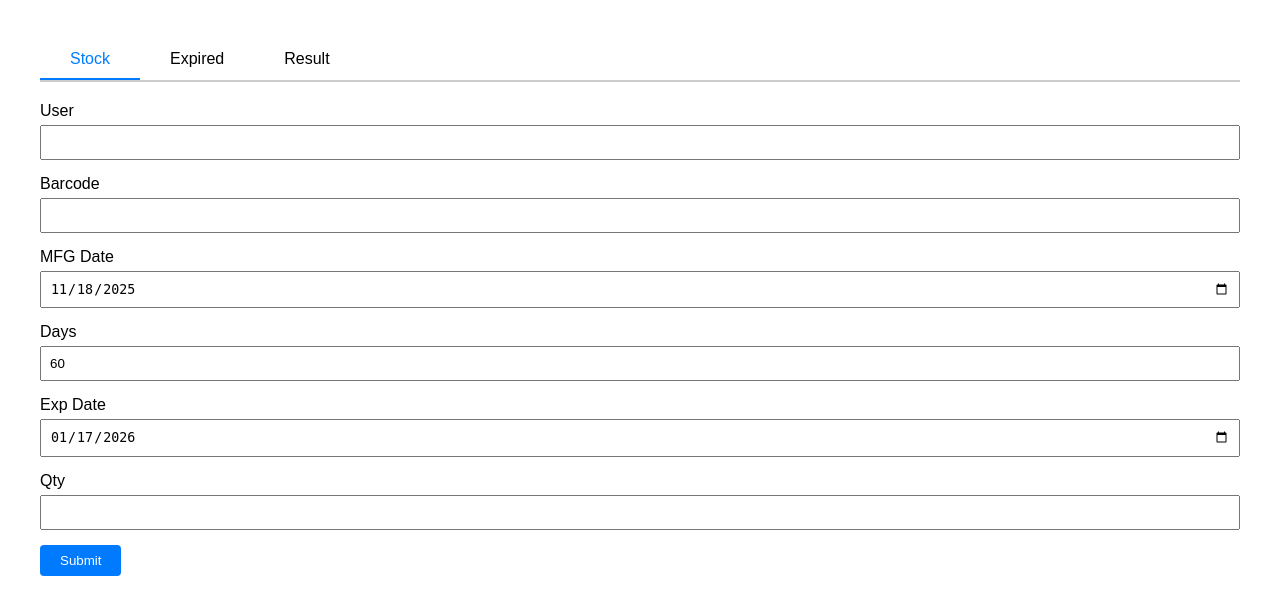
After one commit to nagarajutv11/eemart, a Flask app: page /stock-verification in a window 1280 px wide. The commit adds this page. Shown: the top 615 px of the page. Run offline with Flask 3, Linux system fonts and the light colour scheme.

Commit message:
stock-verification

```diff
--- a/app.py
+++ b/app.py
@@ -1,13 +1,22 @@
 from flask import Flask, request, jsonify, render_template, send_file
 from flask_cors import CORS
-from InvoiceExtractor import InvoiceExtractor
+# from InvoiceExtractor import InvoiceExtractor
 import mimetypes
 import json
+import os
 from io import StringIO
+from datetime import datetime
 
 app = Flask(__name__)
 app.config['TEMPLATES_AUTO_RELOAD'] = True
 CORS(app)
+
+# Data directory
+DATA_DIR = 'data'
+STOCK_FILE = os.path.join(DATA_DIR, 'stock.json')
+EXPIRED_FILE = os.path.join(DATA_DIR, 'expired.json')
+# Ensure data directory exists
+os.makedirs(DATA_DIR, exist_ok=True)
 
 def read_dict_from_file(file_path: str) -> dict:
     result = {}
@@ -18,8 +27,8 @@ def read_dict_from_file(file_path: str) -> dict:
                 key, value = line.split('=', 1)
                 result[key.strip()] = value.strip()
     return result
-vars = read_dict_from_file('vars.env')
-ie = InvoiceExtractor(vars['GEMINI_API_KEY'])
+# vars = read_dict_from_file('vars.env')
+# ie = InvoiceExtractor(vars['GEMINI_API_KEY'])
 
 # File to store vendor data
 FILE_PATH = "vendors.json"
@@ -110,6 +119,19 @@ def write_json_file(filename, data):
     with open(filename, "w", encoding="utf-8") as file:
         json.dump(data, file, indent=4)
 
+def extract_date_from_datetime(datetime_str):
+    """Extract date part from datetime string (ISO format: YYYY-MM-DD HH:MM:SS)"""
+    if not datetime_str:
+        return ''
+
+    # Use single format: ISO 8601 format (YYYY-MM-DD HH:MM:SS)
+    try:
+        dt = datetime.strptime(datetime_str, '%Y-%m-%d %H:%M:%S')
+        return dt.strftime('%Y-%m-%d')
+    except ValueError:
+        # If parsing fails, return empty string
+        return ''
+
 @app.route('/price-admin')
 def price_admin():
     return render_template('price-admin.html')
@@ -117,6 +139,10 @@ def price_admin():
 @app.route('/price-calculator')
 def price_calculator():
     return render_template('price-calculator.html')
+
+@app.route('/stock-verification')
+def stock_verification():
+    return render_template('stock-verification.html')
 
 @app.route("/price-load", methods=["GET"])
 def price_load():
@@ -161,5 +187,172 @@ def price_delete():
     write_json_file(PRICE_PATH, new_data)
     return jsonify({"message": "Object deleted successfully"}), 200
 
+@app.route('/stock', methods=['POST'])
+def add_stock():
+    """Add a stock entry"""
+    try:
+        data = request.get_json()
+
+        # Validate required fields
+        required_fields = ['user', 'barcode', 'mfgdate', 'days', 'expdate', 'qty', 'createdon']
+        for field in required_fields:
+            if field not in data:
+                return jsonify({'error': f'Missing required field: {field}'}), 400
+
+        # Load existing stock entries
+        stock_entries = read_json_file(STOCK_FILE)
+
+        # Add new entry
+        stock_entry = {
+            'user': data['user'],
+            'barcode': data['barcode'],
+            'mfgdate': data['mfgdate'],
+            'days': data['days'],
+            'expdate': data['expdate'],
+            'qty': data['qty'],
+            'createdon': data['createdon']
+        }
+
+        stock_entries.append(stock_entry)
+        write_json_file(STOCK_FILE, stock_entries)
+
+        return jsonify({'message': 'Stock entry added successfully', 'data': stock_entry}), 201
+
+    except Exception as e:
+        return jsonify({'error': str(e)}), 500
+
+@app.route('/expired', methods=['POST'])
+def add_expired():
+    """Add an expired entry"""
+    try:
+        data = request.get_json()
+
+        # Validate required fields
+        required_fields = ['user', 'barcode', 'qty', 'createdon']
+        for field in required_fields:
+            if field not in data:
+                return jsonify({'error': f'Missing required field: {field}'}), 400
+
+        # Load existing expired entries
+        expired_entries = read_json_file(EXPIRED_FILE)
+
+        # Add new entry
+        expired_entry = {
+            'user': data['user'],
+            'barcode': data['barcode'],
+            'qty': data['qty'],
+            'createdon': data['createdon']
+        }
+
+        expired_entries.append(expired_entry)
+        write_json_file(EXPIRED_FILE, expired_entries)
+
+        return jsonify({'message': 'Expired entry added successfully', 'data': expired_entry}), 201
+
+    except Exception as e:
+        return jsonify({'error': str(e)}), 500
+
+@app.route('/results', methods=['GET'])
+def get_results():
+    """Get aggregated results by user and date"""
+    try:
+        stock_entries = read_json_file(STOCK_FILE)
+        expired_entries = read_json_file(EXPIRED_FILE)
+
+        # Dictionary to store results: {(user, date): {'stock': count, 'expired': count}}
+        results_dict = {}
+
+        # Process stock entries
+        for entry in stock_entries:
+            user = entry.get('user', '')
+            datetime_str = entry.get('createdon', '')
+            date = extract_date_from_datetime(datetime_str)
+            key = (user, date)
+
+            if key not in results_dict:
+                results_dict[key] = {'user': user, 'date': date, 'stock': 0, 'expired': 0}
+
+            results_dict[key]['stock'] += 1
+
+        # Process expired entries
+        for entry in expired_entries:
+            user = entry.get('user', '')
+            datetime_str = entry.get('createdon', '')
+            date = extract_date_from_datetime(datetime_str)
+            key = (user, date)
+
+            if key not in results_dict:
+                results_dict[key] = {'user': user, 'date': date, 'stock': 0, 'expired': 0}
+
+            results_dict[key]['expired'] += 1
+
+        # Convert to list
+        results = list(results_dict.values())
+
+        return jsonify(results), 200
+
+    except Exception as e:
+        return jsonify({'error': str(e)}), 500
+
+@app.route('/export/stock', methods=['GET'])
+def export_stock():
+    """Export all stock entries as CSV"""
+    try:
+        stock_entries = read_json_file(STOCK_FILE)
+
+        if not stock_entries:
+            return jsonify({'error': 'No stock entries found'}), 404
+
+        # Create CSV in memory
+        output = StringIO()
+        fieldnames = ['user', 'barcode', 'mfgdate', 'days', 'expdate', 'qty', 'createdon']
+        writer = csv.DictWriter(output, fieldnames=fieldnames)
+
+        writer.writeheader()
+        for entry in stock_entries:
+            writer.writerow(entry)
+
+        # Create response with CSV content
+        response = Response(
+            output.getvalue(),
+            mimetype='text/csv',
+            headers={'Content-Disposition': 'attachment; filename=stock_export.csv'}
+        )
+
+        return response
+
+    except Exception as e:
+        return jsonify({'error': str(e)}), 500
+
+@app.route('/export/expired', methods=['GET'])
+def export_expired():
+    """Export all expired entries as CSV"""
+    try:
+        expired_entries = read_json_file(EXPIRED_FILE)
+
+        if not expired_entries:
+            return jsonify({'error': 'No expired entries found'}), 404
+
+        # Create CSV in memory
+        output = StringIO()
+        fieldnames = ['user', 'barcode', 'qty', 'createdon']
+        writer = csv.DictWriter(output, fieldnames=fieldnames)
+
+        writer.writeheader()
+        for entry in expired_entries:
+            writer.writerow(entry)
+
+        # Create response with CSV content
+        response = Response(
+            output.getvalue(),
+            mimetype='text/csv',
+            headers={'Content-Disposition': 'attachment; filename=expired_export.csv'}
+        )
+
+        return response
+
+    except Exception as e:
+        return jsonify({'error': str(e)}), 500
+
 if __name__ == '__main__':
     app.run(host='0.0.0.0', port=8081)
--- a/templates/index.html
+++ b/templates/index.html
@@ -2,3 +2,4 @@
 <a href="/voucher" style="display: block;">Voucher</a>
 <a href="/price-admin" style="display: block;">Admin Price</a>
 <a href="/price-calculator" style="display: block;">Price Calculator</a>
+<a href="/stock-verification" style="display: block;">Stock Verification</a>
--- /dev/null
+++ b/templates/stock-verification.html
@@ -0,0 +1,328 @@
+<!DOCTYPE html>
+<html lang="en">
+<head>
+    <meta charset="UTF-8">
+    <meta name="viewport" content="width=device-width, initial-scale=1.0">
+    <title>Stock Verification</title>
+    <style>
+        body { font-family: Arial, sans-serif; margin: 40px; }
+        .tabs { display: flex; border-bottom: 2px solid #ccc; margin-bottom: 20px; }
+        .tab {
+            padding: 10px 30px;
+            cursor: pointer;
+            border: none;
+            background: none;
+            outline: none;
+            font-size: 16px;
+            border-bottom: 2px solid transparent;
+            transition: border 0.2s;
+        }
+        .tab.active { border-bottom: 2px solid #007bff; color: #007bff; }
+        .tab-content { display: none; }
+        .tab-content.active { display: block; }
+        .form-group { margin-bottom: 15px; }
+        label { display: block; margin-bottom: 5px; }
+        input[type="text"], input[type="date"], input[type="number"] {
+            width: 100%;
+            padding: 8px;
+            box-sizing: border-box;
+        }
+        button[type="submit"] {
+            padding: 8px 20px;
+            background: #007bff;
+            color: #fff;
+            border: none;
+            border-radius: 4px;
+            cursor: pointer;
+        }
+        button[type="submit"]:hover { background: #0056b3; }
+    </style>
+</head>
+<body>
+    <div class="tabs">
+        <button class="tab active" data-tab="stock">Stock</button>
+        <button class="tab" data-tab="expired">Expired</button>
+        <button class="tab" data-tab="result">Result</button>
+    </div>
+    <div id="stock" class="tab-content active">
+        <form id="stockForm">
+            <div class="form-group">
+                <label for="stockUser">User</label>
+                <input type="text" id="stockUser" name="user" required>
+            </div>
+            <div class="form-group">
+                <label for="stockBarcode">Barcode</label>
+                <input type="text" id="stockBarcode" name="barcode" required>
+            </div>
+            <div class="form-group">
+                <label for="stockMFGDate">MFG Date</label>
+                <input type="date" id="stockMFGDate" name="mfgdate" required>
+            </div>
+            <div class="form-group">
+                <label for="stockDays">Days</label>
+                <input type="number" id="stockDays" name="days" required>
+            </div>
+            <div class="form-group">
+                <label for="stockExpDate">Exp Date</label>
+                <input type="date" id="stockExpDate" name="expdate" required>
+            </div>
+            <div class="form-group">
+                <label for="stockQty">Qty</label>
+                <input type="number" id="stockQty" name="qty" required>
+            </div>
+            <button type="submit">Submit</button>
+        </form>
+    </div>
+    <div id="expired" class="tab-content">
+        <form id="expiredForm">
+            <div class="form-group">
+                <label for="expiredUser">User</label>
+                <input type="text" id="expiredUser" name="user" required>
+            </div>
+            <div class="form-group">
+                <label for="expiredBarcode">Barcode</label>
+                <input type="text" id="expiredBarcode" name="barcode" required>
+            </div>
+            <div class="form-group">
+                <label for="expiredQty">Qty</label>
+                <input type="number" id="expiredQty" name="qty" required>
+            </div>
+            <button type="submit">Submit</button>
+        </form>
+    </div>
+    <div id="result" class="tab-content">
+        <div id="result-summary" style="margin-bottom:20px;"></div>
+        <div id="user-cards" style="display:flex;flex-wrap:wrap;gap:16px;margin-bottom:20px;"></div>
+    <div id="result-grid"></div>
+    <div id="user-daily-grid" style="margin-top:24px;"></div>
+    </div>
+    <script>
+        // --- Expired tab logic ---
+        const expiredForm = document.getElementById('expiredForm');
+        expiredForm.addEventListener('submit', function(e) {
+            e.preventDefault();
+            let valid = true;
+            Array.from(expiredForm.elements).forEach(el => {
+                if (el.hasAttribute('required') && !el.value) {
+                    el.style.borderColor = 'red';
+                    valid = false;
+                } else {
+                    el.style.borderColor = '';
+                }
+            });
+            if (!valid) return;
+
+            const user = document.getElementById('expiredUser').value;
+            const barcode = document.getElementById('expiredBarcode').value;
+            const qty = Number(document.getElementById('expiredQty').value);
+            function pad(n) { return n < 10 ? '0' + n : n; }
+            const now = new Date();
+            const createdon = now.getFullYear() + '-' + pad(now.getMonth()+1) + '-' + pad(now.getDate()) + ' ' + pad(now.getHours()) + ':' + pad(now.getMinutes()) + ':' + pad(now.getSeconds());
+            const payload = { user, barcode, qty, createdon };
+
+            fetch('/expired', {
+                method: 'POST',
+                headers: { 'Content-Type': 'application/json' },
+                body: JSON.stringify(payload)
+            })
+            .then(async resp => {
+                if (!resp.ok) throw new Error(await resp.text());
+                alert('Expired submitted successfully!');
+                document.getElementById('expiredBarcode').value = '';
+                document.getElementById('expiredQty').value = '';
+            })
+            .catch(err => {
+                alert('Failed to submit expired: ' + err.message);
+            });
+        });
+        const tabs = document.querySelectorAll('.tab');
+        const tabContents = document.querySelectorAll('.tab-content');
+        tabs.forEach(tab => {
+            tab.addEventListener('click', () => {
+                tabs.forEach(t => t.classList.remove('active'));
+                tab.classList.add('active');
+                tabContents.forEach(tc => tc.classList.remove('active'));
+                document.getElementById(tab.dataset.tab).classList.add('active');
+                if (tab.dataset.tab === 'result') {
+                    loadResults();
+                }
+            });
+        });
+
+        // --- Stock tab logic ---
+        function formatDate(date) {
+            // Returns yyyy-mm-dd
+            return date.toISOString().slice(0, 10);
+        }
+
+        function addDays(date, days) {
+            const d = new Date(date);
+            d.setDate(d.getDate() + Number(days));
+            return d;
+        }
+
+        const stockForm = document.getElementById('stockForm');
+        const mfgInput = document.getElementById('stockMFGDate');
+        const daysInput = document.getElementById('stockDays');
+        const expInput = document.getElementById('stockExpDate');
+
+        // Set defaults on page load
+        function setStockDefaults() {
+            const today = new Date();
+            mfgInput.value = formatDate(today);
+            daysInput.value = 60;
+            expInput.value = formatDate(addDays(today, 60));
+        }
+        setStockDefaults();
+
+        // When MFGDate or Days changes, update ExpDate
+        function updateExpDate() {
+            if (mfgInput.value && daysInput.value) {
+                const mfgDate = new Date(mfgInput.value);
+                const days = Number(daysInput.value);
+                expInput.value = formatDate(addDays(mfgDate, days));
+            }
+        }
+
+        // When ExpDate and Days changes, update MFGDate
+        function updateMfgDateFromExp() {
+            if (expInput.value && daysInput.value) {
+                const expDate = new Date(expInput.value);
+                const days = Number(daysInput.value);
+                const mfgDate = addDays(expDate, -days);
+                mfgInput.value = formatDate(mfgDate);
+            }
+        }
+
+        // When ExpDate and MFGDate changes, update Days
+        function updateDaysFromDates() {
+            if (mfgInput.value && expInput.value) {
+                const mfgDate = new Date(mfgInput.value);
+                const expDate = new Date(expInput.value);
+                const diff = Math.round((expDate - mfgDate) / (1000 * 60 * 60 * 24));
+                daysInput.value = diff;
+            }
+        }
+
+        mfgInput.addEventListener('change', () => {
+            updateExpDate();
+        });
+        daysInput.addEventListener('change', () => {
+            updateExpDate();
+        });
+        expInput.addEventListener('change', () => {
+            updateMfgDateFromExp();
+        });
+
+        // On submit, validate required fields and clear on success
+        stockForm.addEventListener('submit', function(e) {
+            e.preventDefault();
+            let valid = true;
+            Array.from(stockForm.elements).forEach(el => {
+                if (el.hasAttribute('required') && !el.value) {
+                    el.style.borderColor = 'red';
+                    valid = false;
+                } else {
+                    el.style.borderColor = '';
+                }
+            });
+            if (!valid) return;
+
+            // Prepare payload for /stock API
+            const user = document.getElementById('stockUser').value;
+            const barcode = document.getElementById('stockBarcode').value;
+            const mfgdate = document.getElementById('stockMFGDate').value;
+            const days = Number(document.getElementById('stockDays').value);
+            const expdate = document.getElementById('stockExpDate').value;
+            const qty = Number(document.getElementById('stockQty').value);
+            // Format createdon as YYYY-MM-DD HH:MM:SS
+            function pad(n) { return n < 10 ? '0' + n : n; }
+            const now = new Date();
+            const createdon = now.getFullYear() + '-' + pad(now.getMonth()+1) + '-' + pad(now.getDate()) + ' ' + pad(now.getHours()) + ':' + pad(now.getMinutes()) + ':' + pad(now.getSeconds());
+            const payload = { user, barcode, mfgdate, days, expdate, qty, createdon };
+
+            fetch('/stock', {
+                method: 'POST',
+                headers: { 'Content-Type': 'application/json' },
+                body: JSON.stringify(payload)
+            })
+            .then(async resp => {
+                if (!resp.ok) throw new Error(await resp.text());
+                alert('Stock submitted successfully!');
+                // Only reset non-user fields
+                document.getElementById('stockBarcode').value = '';
+                document.getElementById('stockMFGDate').value = formatDate(new Date());
+                document.getElementById('stockDays').value = 60;
+                document.getElementById('stockExpDate').value = formatDate(addDays(new Date(), 60));
+                document.getElementById('stockQty').value = '';
+            })
+            .catch(err => {
+                alert('Failed to submit stock: ' + err.message);
+            });
+        });
+
+        // When switching to Stock tab, reset defaults
+        document.querySelector('.tab[data-tab="stock"]').addEventListener('click', setStockDefaults);
+
+        // --- End Stock tab logic ---
+
+        async function loadResults() {
+            const summaryDiv = document.getElementById('result-summary');
+            const userDailyGridDiv = document.getElementById('user-daily-grid');
+            summaryDiv.innerHTML = 'Loading...';
+            userDailyGridDiv.innerHTML = '';
+            try {
+                const response = await fetch('/results');
+                const data = await response.json();
+                if (!Array.isArray(data)) throw new Error('Invalid data');
+
+                // Calculate totals
+                let totalStock = 0, totalExpired = 0;
+                data.forEach(r => {
+                    totalStock += r.stock;
+                    totalExpired += r.expired;
+                });
+                summaryDiv.innerHTML = `<b>Total Stock:</b> ${totalStock} &nbsp; <b>Total Expired:</b> ${totalExpired}`;
+
+                // User cards
+                const userMap = {};
+                data.forEach(r => {
+                    if (!userMap[r.user]) userMap[r.user] = { stock: 0, expired: 0 };
+                    userMap[r.user].stock += r.stock;
+                    userMap[r.user].expired += r.expired;
+                });
+                // User daily grid: rows = users, columns = dates, cells = stock/expired for that user/date
+                const users = Array.from(new Set(data.map(r => r.user))).sort();
+                const dates = Array.from(new Set(data.map(r => r.date))).sort();
+                let userGridHtml = '';
+                userGridHtml += '<div style="overflow-x:auto;"><table border="1" style="border-collapse:collapse;table-layout:auto;">';
+                // Header row: users
+                userGridHtml += '<tr><th style="padding:2px;">Day</th>' + users.map(u => `<th style=\"padding:2px;\">${u}</th>`).join('') + '</tr>';
+                // Rows: dates
+                dates.forEach(date => {
+                    // Show only day part
+                    let day = '-';
+                    if (date && date.length >= 10) {
+                        day = date.slice(-2);
+                        if (day.startsWith('0')) day = day.slice(1);
+                    }
+                    userGridHtml += `<tr><td style=\"padding:2px;\"><b>${day}</b></td>`;
+                    users.forEach(user => {
+                        const rec = data.find(r => r.user === user && r.date === date);
+                        if (rec) {
+                            userGridHtml += `<td style=\"padding:2px;\">${rec.stock} - ${rec.expired}</td>`;
+                        } else {
+                            userGridHtml += '<td style=\"padding:2px;\">-</td>';
+                        }
+                    });
+                    userGridHtml += '</tr>';
+                });
+                userGridHtml += '</table></div>';
+                userDailyGridDiv.innerHTML = userGridHtml;
+            } catch (e) {
+                summaryDiv.innerHTML = '<span style="color:red">Failed to load results.</span>';
+            }
+        }
+    </script>
+</body>
+</html>
```
Also changed, not shown: 1 other file.
